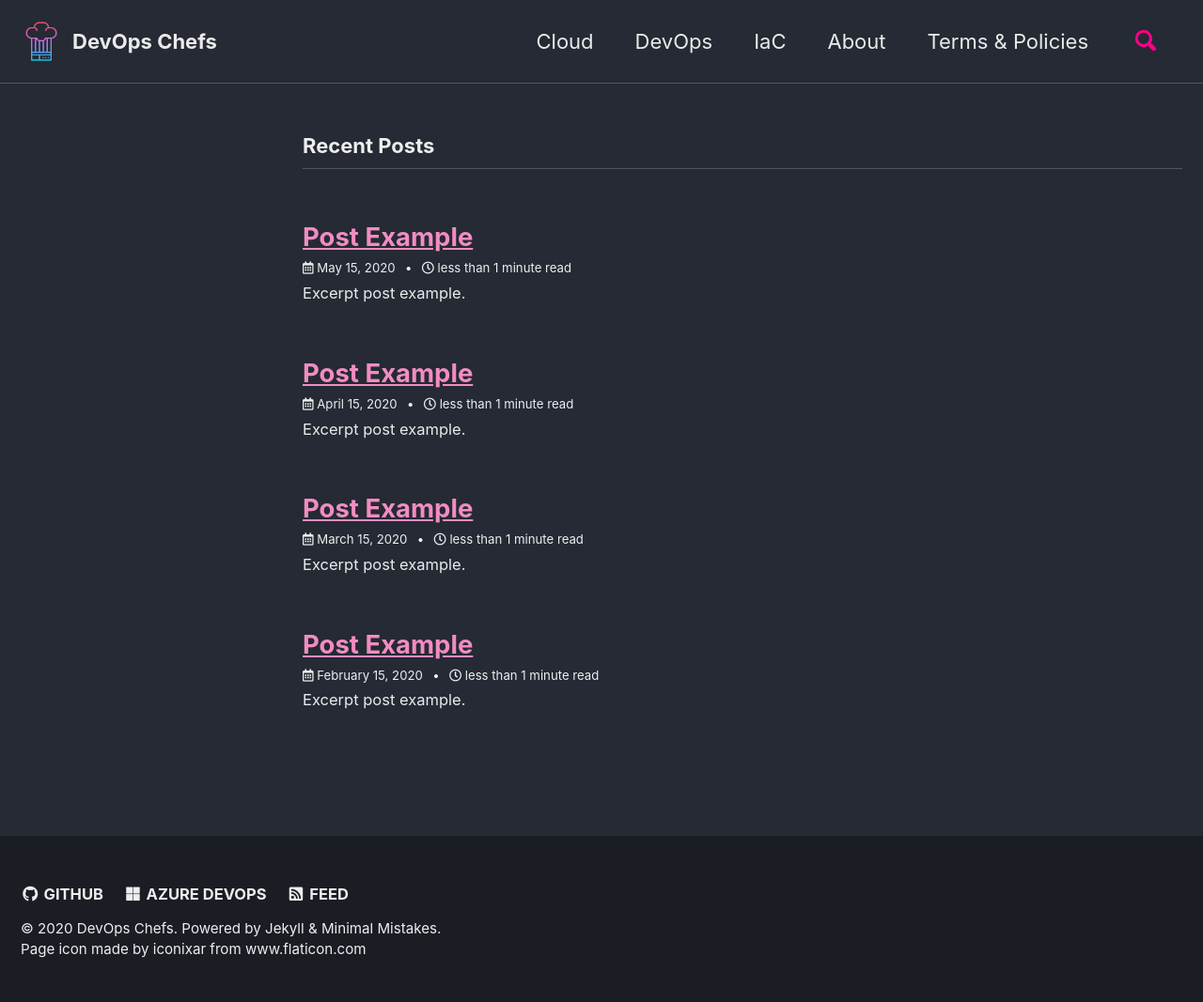
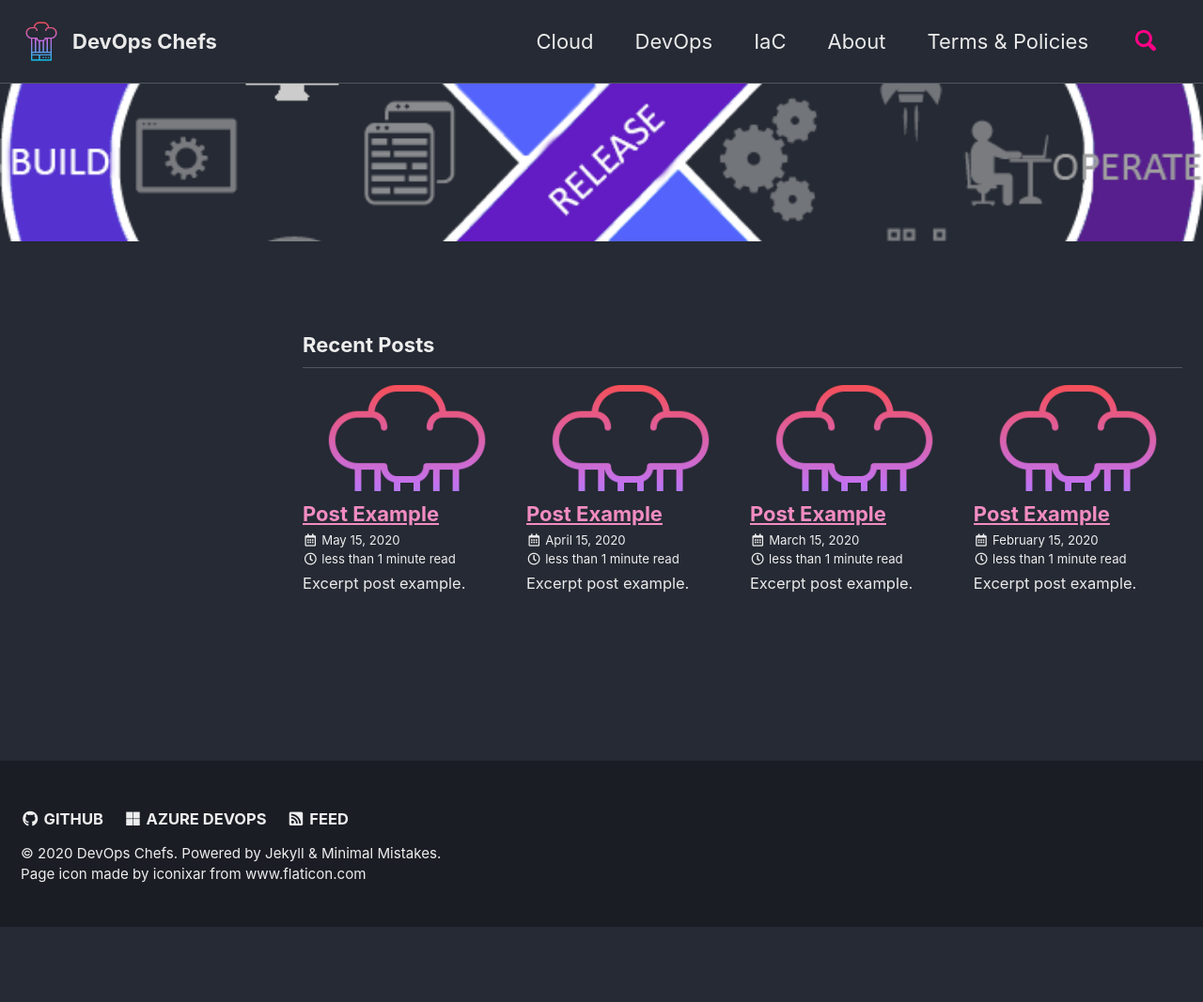
Before and after one commit to devopschefs/blog, a Jekyll site: the page built from index.html, in a window 1280 px wide. Shown: the whole page at 94% size. Built offline with Jekyll 4.4.1, drawn with Linux system fonts in a browser that asks for light colours; cached includes are drawn as plain includes; the list of posts is cut into pages by our own code; after the commit the page ends 987 px from its top, so only the background shows below that.

Commit message:
feat: home configuration

```diff
--- a/index.html
+++ b/index.html
@@ -1,4 +1,11 @@
 ---
+title: " "
+excerpt: " "
 layout: home
 author_profile: false
+read_time: false
+entries_layout: grid
+header:
+  overlay_image: "/assets/images/home.png"
+  overlay_filter: 0 # Can also be an RGB color
 ---
```
